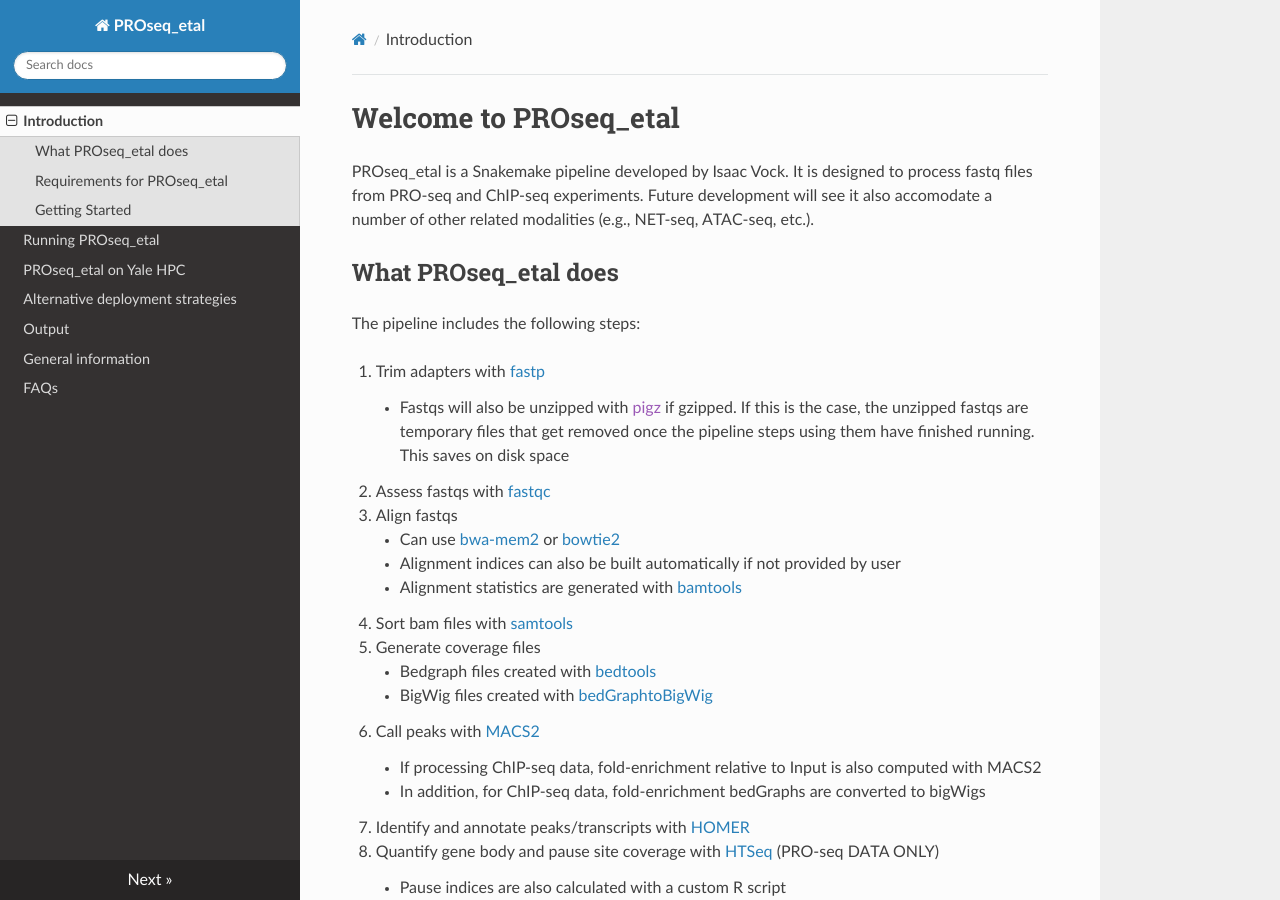
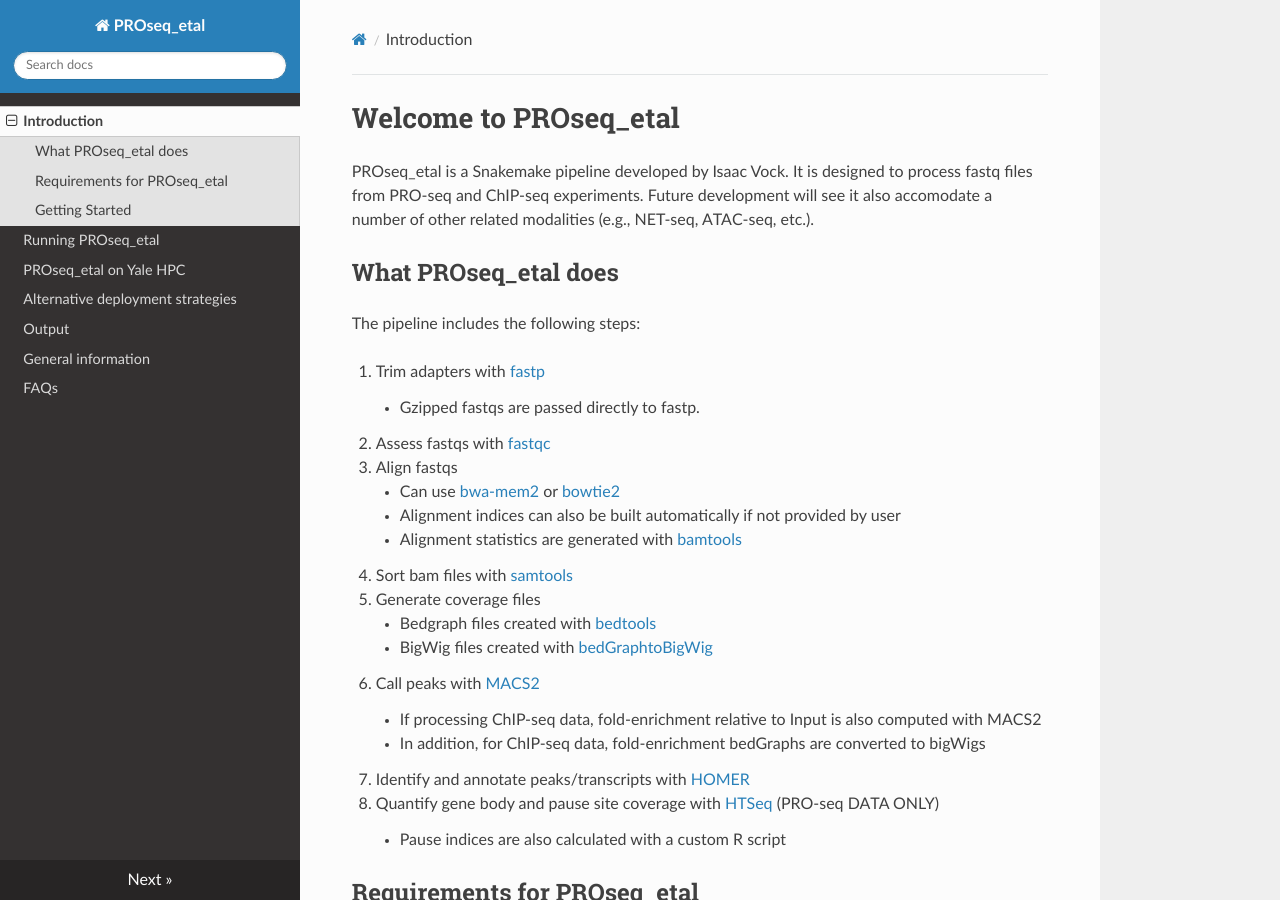
Before and after one commit to isaacvock/PROseq_etal, an MkDocs documentation site: the page built from docs/index.md, in a window 1280 px wide and 900 px high. Built offline with MkDocs 1.6.1, drawn with Linux system fonts in a browser that asks for light colours; nearby versions of some CDN libraries.

Commit message:
Better handling of gzipped input

```diff
--- a/docs/index.md
+++ b/docs/index.md
@@ -7,7 +7,7 @@ PROseq_etal is a Snakemake pipeline developed by Isaac Vock. It is designed to p
 The pipeline includes the following steps:
 
 1. Trim adapters with [fastp](https://github.com/OpenGene/fastp)
-    * Fastqs will also be unzipped with [pigz]() if gzipped. If this is the case, the unzipped fastqs are temporary files that get removed once the pipeline steps using them have finished running. This saves on disk space
+    * Gzipped fastqs are passed directly to fastp.
 1. Assess fastqs with [fastqc](https://www.bioinformatics.babraham.ac.uk/projects/fastqc/)
 1. Align fastqs
     * Can use [bwa-mem2](https://github.com/bwa-mem2/bwa-mem2) or [bowtie2](https://github.com/BenLangmead/bowtie2)
```
Also changed, not shown: 2 other files.
